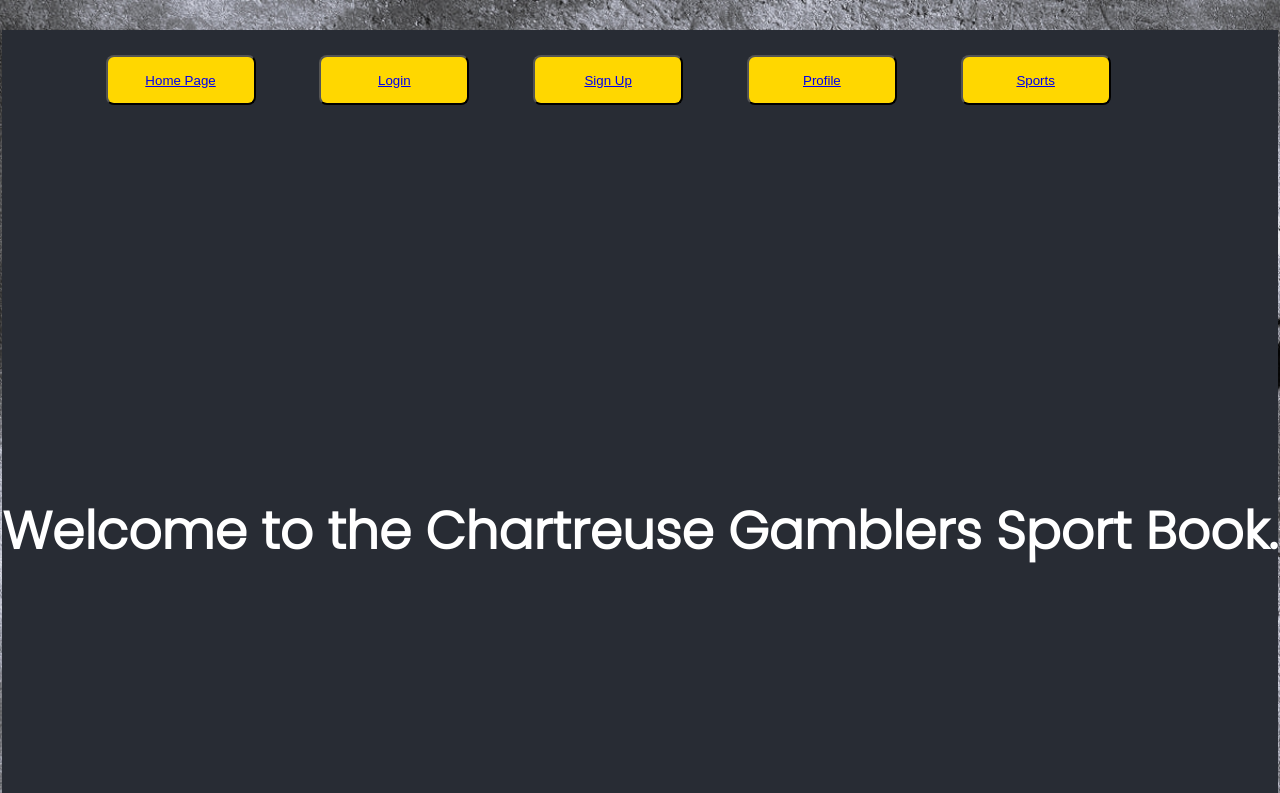
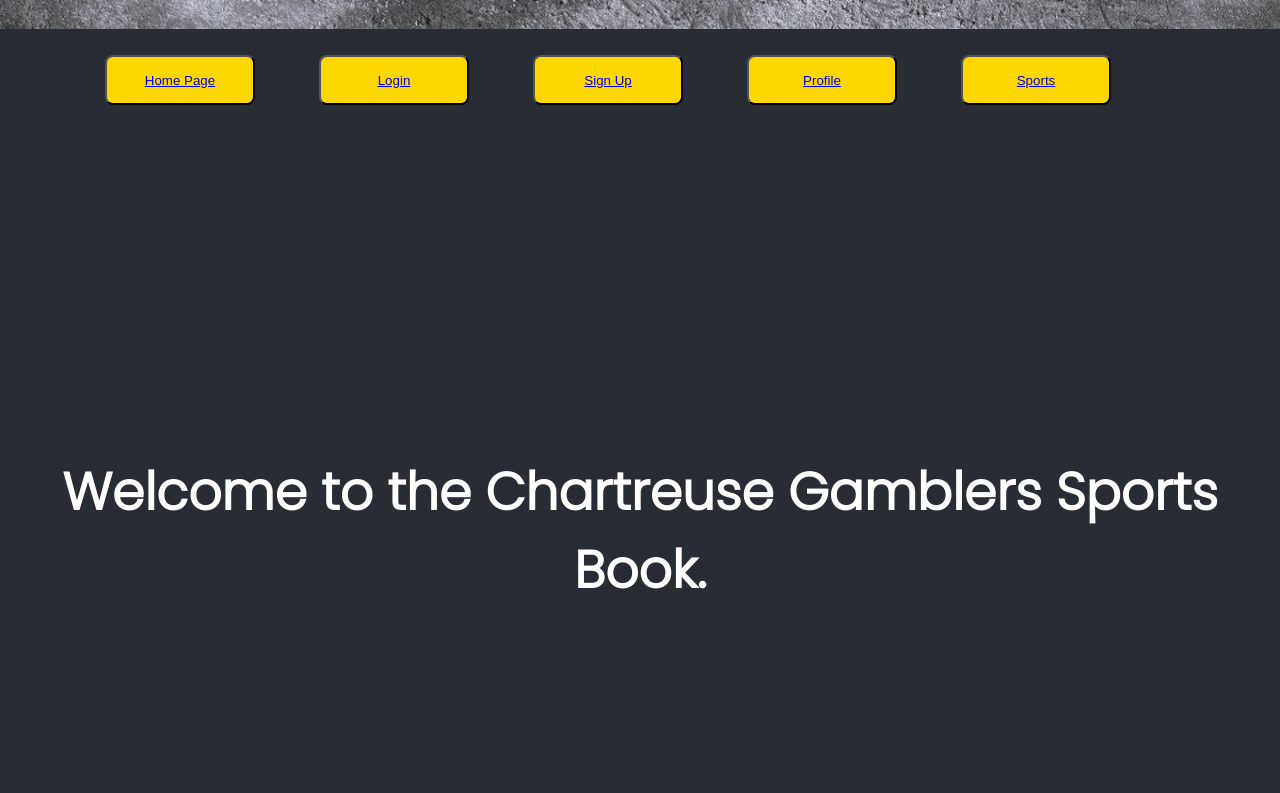
Before and after one commit to TyGBenjamin/Chartreuse_Gamblers, a React (Create React App) app: page /Sports in a window 1280 px wide. Shown: the top 793 px of the page. Built offline with nearby package versions, Linux system fonts and the light colour scheme.

Commit message:
added user info

```diff
--- a/src/pages/HomePage.js
+++ b/src/pages/HomePage.js
@@ -9,7 +9,7 @@ function App({ handlePageChange }) {
   return (
     <div className="App">
       <header className="App-header">
-        <h1>Welcome to the Chartreuse Gamblers Sport Book.</h1>
+        <h1>Welcome to the Chartreuse Gamblers Sports Book.</h1>
         {/* <div>
           <Button variant="warning" size="lg">
             <Nav.Link onClick={() => handlePageChange('Login')}>Login</Nav.Link>
--- a/src/pages/MLB.js
+++ b/src/pages/MLB.js
@@ -9,7 +9,7 @@ function MLB() {
             </header>
             <body>
                 <Container>
-                    <h1>Choose a game, and place your bets.</h1>
+                    <h1>Choose a game and place your bets!</h1>
                 </Container>
             </body>
         </div>
--- a/src/pages/NBA.js
+++ b/src/pages/NBA.js
@@ -4,7 +4,7 @@ function NBA() {
     return (
         <div className="nba">
             <header className="nba-header">
-            <h1>Welcome to the NBA betting page.</h1>
+            <h1>Welcome to the NBA betting page</h1>
             </header>
         </div>
     );
```
